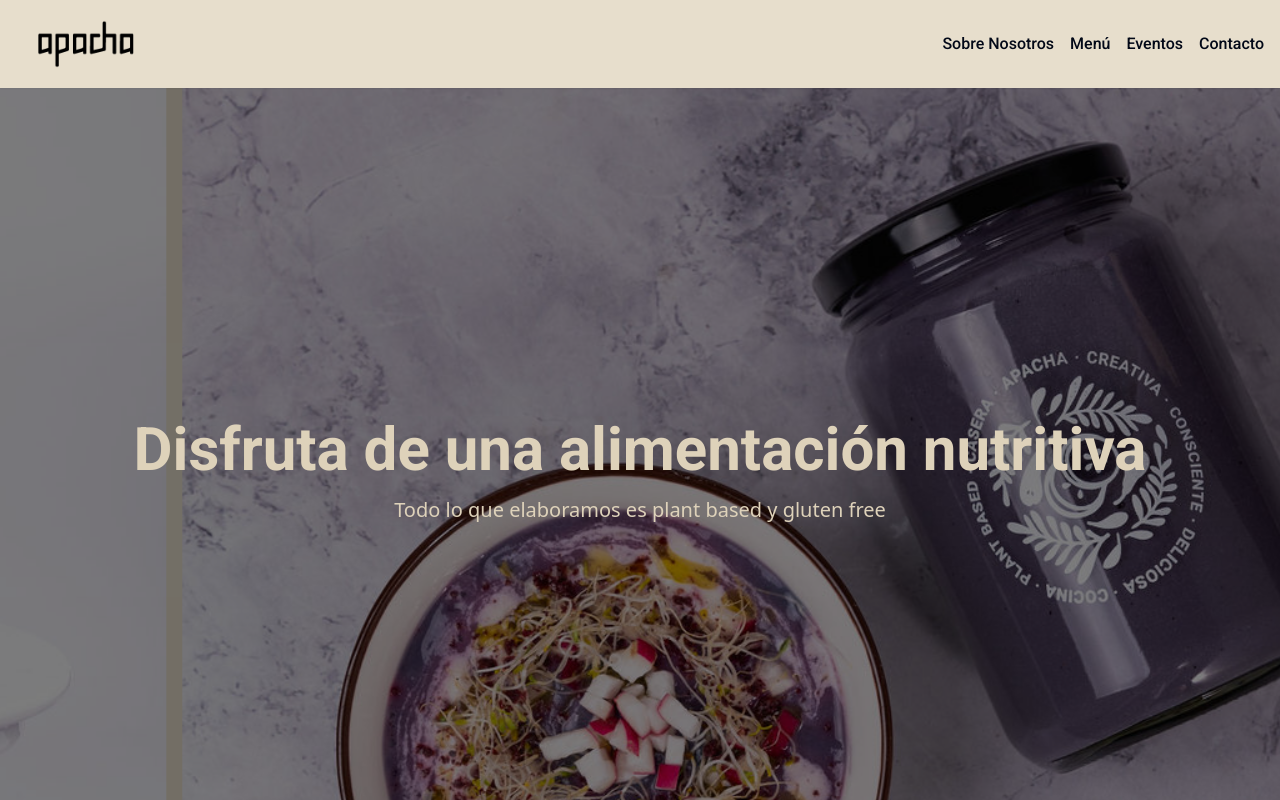
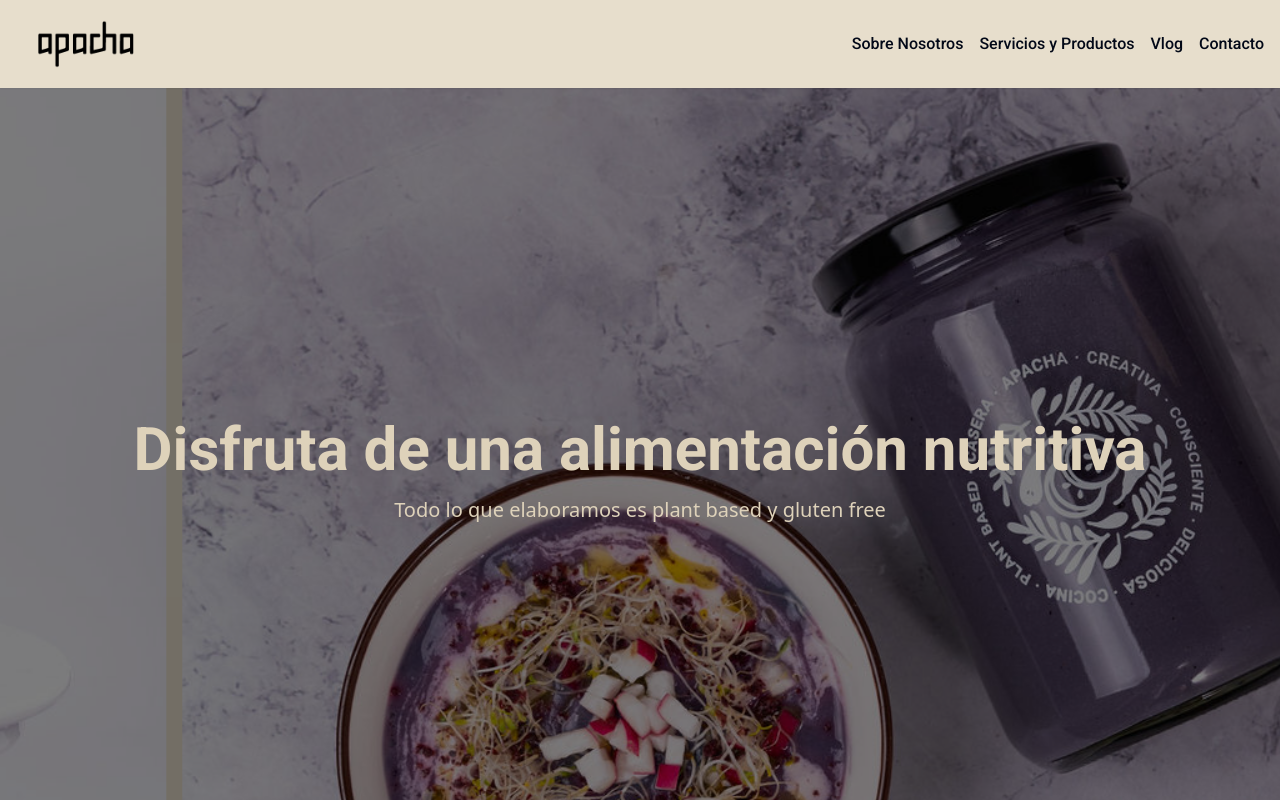
Before and after one commit to SF-Prog/apacha-store, a Next.js app: page / in a window 1280 px wide. Shown: the top 800 px of the page. Built offline with nearby package versions, Linux system fonts and the light colour scheme.

Commit message:
Landing page improvements

```diff
--- a/app/components/landing/layout.tsx
+++ b/app/components/landing/layout.tsx
@@ -19,7 +19,14 @@ import Footer from '@/sections/footer/footer';
 
 interface LayoutProps {
   children: React.ReactNode
-}
+};
+
+const options = [
+  { label: 'Sobre Nosotros', href: '/about-us'},
+  { label: 'Servicios y Productos', href: '/#sobre-nosotros'},
+  { label: 'Vlog', href: '/vlog'},
+  { label: 'Contacto', href: '/#contactanos'}
+];
 
 export function Layout({ children }: LayoutProps) {
   const [menuAbierto, setMenuAbierto] = useState(false)
@@ -42,16 +49,16 @@ export function Layout({ children }: LayoutProps) {
               <Image alt="apacha-logo" src="/logo-black.png" width={140} height={50} />
             </motion.h1>
             <nav className="hidden md:flex space-x-4">
-              {['Sobre Nosotros', 'Menú', 'Eventos', 'Contacto'].map((item, index) => (
+              {options.map((item, index) => (
                 <motion.a
-                  key={item}
-                  href={`#${item.toLowerCase().replace(' ', '-')}`}
+                  key={item.label}
+                  href={item.href}
                   className="text-brown-700 hover:text-brown-500"
                   initial={{ opacity: 0, y: -20 }}
                   animate={{ opacity: 1, y: 0 }}
                   transition={{ duration: 0.5, delay: index * 0.1 }}
                 >
-                  {item}
+                  {item.label}
                 </motion.a>
               ))}
             </nav>
```
